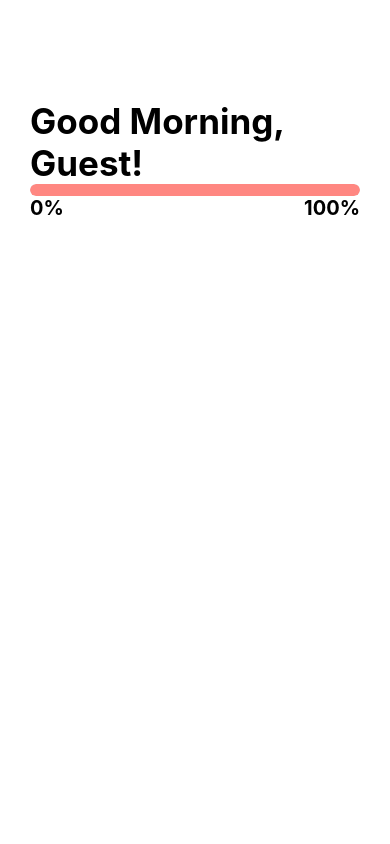
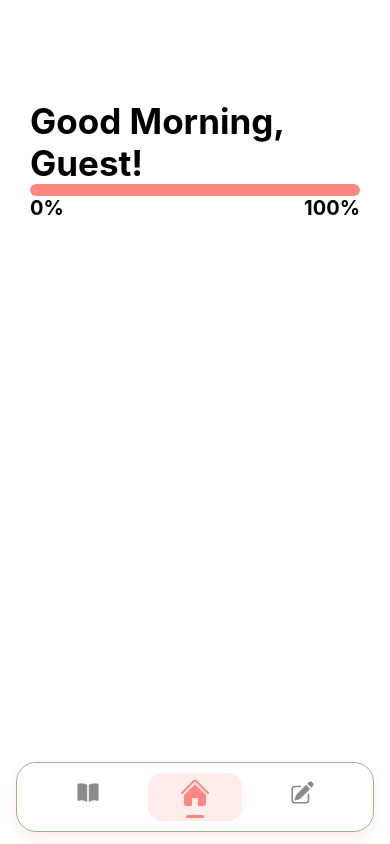
Before and after one commit to BenjaminSoYH/us-dh25, a React Native app: screen /MainScreen in a window 390 px wide. Built offline with nearby package versions, Linux system fonts and the light colour scheme.

Commit message:
added navbar to question, main, and journal pages

```diff
--- /dev/null
+++ b/components/Navbar.tsx
@@ -0,0 +1,112 @@
+import React from "react";
+import { View, Pressable, StyleSheet, Platform } from "react-native";
+import { useNavigation, useRoute } from "@react-navigation/native";
+import { HomeIcon, BookOpenIcon, PencilSquareIcon } from "react-native-heroicons/solid";
+import type { NavigationProp } from "@react-navigation/native";
+import type { RootStackParamList } from "../navigation/AppNavigator";
+
+// Brand colors
+const COLORS = {
+  white: "#FFFFFF",
+  red: "#FF8781",   // primary
+  green: "#95B88F", // secondary
+  gray: "#8A8A8A",
+  redTranslucent: "rgba(255,135,129,0.16)",
+};
+
+// Helpful hitSlop for easier taps
+const HIT = { top: 12, bottom: 12, left: 12, right: 12 } as const;
+
+export default function Navbar({ disabled = false }: { disabled?: boolean }) {
+  const navigation = useNavigation<NavigationProp<RootStackParamList>>();
+  const route = useRoute();
+  const current = route?.name ?? "";
+
+  const tabs = [
+    { key: "QuestionScreen", label: "Questions", Icon: BookOpenIcon, size: 26 },
+    { key: "MainScreen", label: "Home", Icon: HomeIcon, size: 32 },
+    { key: "JournalsScreen", label: "Journals", Icon: PencilSquareIcon, size: 26 },
+  ];
+
+  return (
+    <View pointerEvents="box-none" style={styles.wrapper}>
+      <View style={styles.bar}>
+        {tabs.map(({ key, label, Icon, size }) => {
+          const active = current === key;
+          return (
+            <Pressable
+              key={key}
+              hitSlop={HIT}
+              android_ripple={{ color: COLORS.redTranslucent, radius: 28 }}
+              style={({ pressed }) => [
+                styles.item,
+                active && styles.itemActive,
+                pressed && styles.itemPressed,
+              ]}
+              accessibilityRole="button"
+              accessibilityLabel={`${label} tab`}
+              accessible={!disabled}
+              accessibilityState={{ disabled }}
+              onPress={() => {
+                if (!disabled) navigation.navigate(key as keyof RootStackParamList);
+              }}
+            >
+              <Icon size={size} color={active ? COLORS.red : COLORS.gray} />
+              <View style={[styles.indicator, active && { backgroundColor: COLORS.red }]} />
+            </Pressable>
+          );
+        })}
+      </View>
+    </View>
+  );
+}
+
+const styles = StyleSheet.create({
+  wrapper: {
+    position: "absolute",
+    bottom: 12,
+    left: 0,
+    right: 0,
+    alignItems: "center",
+  },
+  bar: {
+    flexDirection: "row",
+    justifyContent: "space-between",
+    alignItems: "center",
+    backgroundColor: COLORS.white,
+    paddingHorizontal: 18,
+    height: 70,
+    width: "92%",
+    borderRadius: 20,
+    // subtle green outline to match brand
+    borderWidth: 1.5,
+    borderColor: COLORS.green,
+    // shadow / elevation
+    shadowColor: COLORS.red,
+    shadowOffset: { width: 0, height: 6 },
+    shadowOpacity: 0.15,
+    shadowRadius: 12,
+    ...Platform.select({ android: { elevation: 10 } }),
+  },
+  item: {
+    flex: 1,
+    alignItems: "center",
+    justifyContent: "center",
+    height: 48,
+    marginHorizontal: 6,
+    borderRadius: 14,
+  },
+  itemActive: {
+    backgroundColor: COLORS.redTranslucent,
+  },
+  itemPressed: {
+    opacity: 0.9,
+  },
+  indicator: {
+    marginTop: 6,
+    width: 18,
+    height: 3,
+    borderRadius: 2,
+    backgroundColor: "transparent",
+  },
+});
--- a/navigation/AppNavigator.tsx
+++ b/navigation/AppNavigator.tsx
@@ -7,9 +7,11 @@ import SignUpScreen from "../screens/SignUpScreen";
 import QuestionScreen from '../screens/QuestionScreen';
 import PairingScreen from '../screens/PairingScreen';
 import MainScreen from "../screens/MainScreen";
+import JournalScreen from '../screens/JournalScreen';
 
 const CreateCouplePlaceholder = () => <></>;
 const JoinCouplePlaceholder = () => <></>;
+const JournalsPlaceholder = () => <></>;
 
 export type RootStackParamList = {
     SplashScreen: undefined;
@@ -22,6 +24,7 @@ export type RootStackParamList = {
     SignUpScreen: undefined;
     QuestionScreen: undefined;
     PairingScreen: undefined;
+    JournalScreen: undefined;
     // Pass the user's name as a route param
     MainScreen: { name: string } | undefined;
 };
@@ -30,12 +33,13 @@ const Stack = createNativeStackNavigator<RootStackParamList>();
 
 export default function AppNavigator() {
     return (
-        <Stack.Navigator initialRouteName="SplashScreen" screenOptions={{ headerShown: false }}>
+        <Stack.Navigator initialRouteName="QuestionScreen" screenOptions={{ headerShown: false }}>
             <Stack.Screen name="SplashScreen" component={SplashScreen} />
             <Stack.Screen name="LoginScreen" component={LoginScreen}/>
             <Stack.Screen name="SignUpScreen" component={SignUpScreen}/>
             <Stack.Screen name="QuestionScreen" component={QuestionScreen} />
             <Stack.Screen name="PairingScreen" component={PairingScreen} />
+            <Stack.Screen name="JournalScreen" component={JournalScreen} />
             {/* Provide an optional default with initialParams if desired */}
             <Stack.Screen
                 name="MainScreen"
--- a/screens/JournalScreen.tsx
+++ b/screens/JournalScreen.tsx
@@ -1,6 +1,7 @@
 import React, { useEffect, useState, useMemo } from 'react';
 import { View, Text, FlatList, TouchableOpacity, TextInput, StyleSheet, Alert, ActivityIndicator, KeyboardAvoidingView, Platform } from 'react-native';
 import { listMyJournals, newJournal, updateJournal, summarizeJournal, listJournalSummaries } from '../lib/db';
+import Navbar from '../components/Navbar';
 
 type Journal = {
   id: string;
@@ -118,7 +119,7 @@ export default function JournalScreen() {
 
   if (mode === 'list') {
     return (
-      <View style={{ flex: 1, padding: 16 }}>
+      <View style={{ flex: 1, padding: 16, paddingBottom: 90 }}>
         {header}
         <Text style={styles.notice}>
           Your entries can be optionally summarized and shared with your partner to help them understand you better.
@@ -139,13 +140,14 @@ export default function JournalScreen() {
           )}
           ListEmptyComponent={<Text style={styles.empty}>No entries yet. Tap New to start.</Text>}
         />
+        <Navbar />
       </View>
     )
   }
 
   return (
     <KeyboardAvoidingView style={{ flex: 1 }} behavior={Platform.select({ ios: 'padding', android: undefined })}>
-      <View style={{ flex: 1, padding: 16 }}>
+      <View style={{ flex: 1, padding: 16, paddingBottom: 90 }}>
         {header}
         <View style={styles.editRow}>
           <TextInput
@@ -201,6 +203,7 @@ export default function JournalScreen() {
           </View>
         )}
       </View>
+      <Navbar />
     </KeyboardAvoidingView>
   )
 }
--- a/screens/MainScreen.tsx
+++ b/screens/MainScreen.tsx
@@ -3,6 +3,7 @@ import { View, Text, StyleSheet } from 'react-native';
 import type { NativeStackScreenProps } from '@react-navigation/native-stack';
 import type { RootStackParamList } from '../navigation/AppNavigator';
 import ProgressBar from "../components/ProgressBar";
+import Navbar from "../components/Navbar";
 
 type Props = NativeStackScreenProps<RootStackParamList, 'MainScreen'>;
 
@@ -41,6 +42,7 @@ export default function MainScreen({ route }: Props) {
                 </View>
             </View>
             {/* rest of your UI */}
+            <Navbar disabled />
         </View>
     );
 }
@@ -50,6 +52,7 @@ const styles = StyleSheet.create({
         flex: 1,
         paddingVertical: 100,
         paddingHorizontal: 30,
+        paddingBottom: 90,
         alignItems: "center", // Centers everything
         backgroundColor: 'white'
     },
--- a/screens/QuestionScreen.tsx
+++ b/screens/QuestionScreen.tsx
@@ -9,6 +9,7 @@ import {
   TouchableWithoutFeedback,
   Alert
 } from 'react-native';
+import Navbar from '../components/Navbar';
 
 export default function QuestionScreen({ questionText = 'What assumption did you make about me that turned out to be false?' }) {
   const [isFocused, setIsFocused] = useState(false);
@@ -55,6 +56,7 @@ export default function QuestionScreen({ questionText = 'What assumption did you
         >
           <Text style={styles.submitButtonText}>Submit</Text>
         </TouchableOpacity>
+        <Navbar />
       </View>
     </TouchableWithoutFeedback>
   );
@@ -75,6 +77,7 @@ const styles = StyleSheet.create({
     alignItems: 'center',
     justifyContent: 'center',
     padding: 20,
+    paddingBottom: 90,
   },
   card: {
     width: '100%',
```
